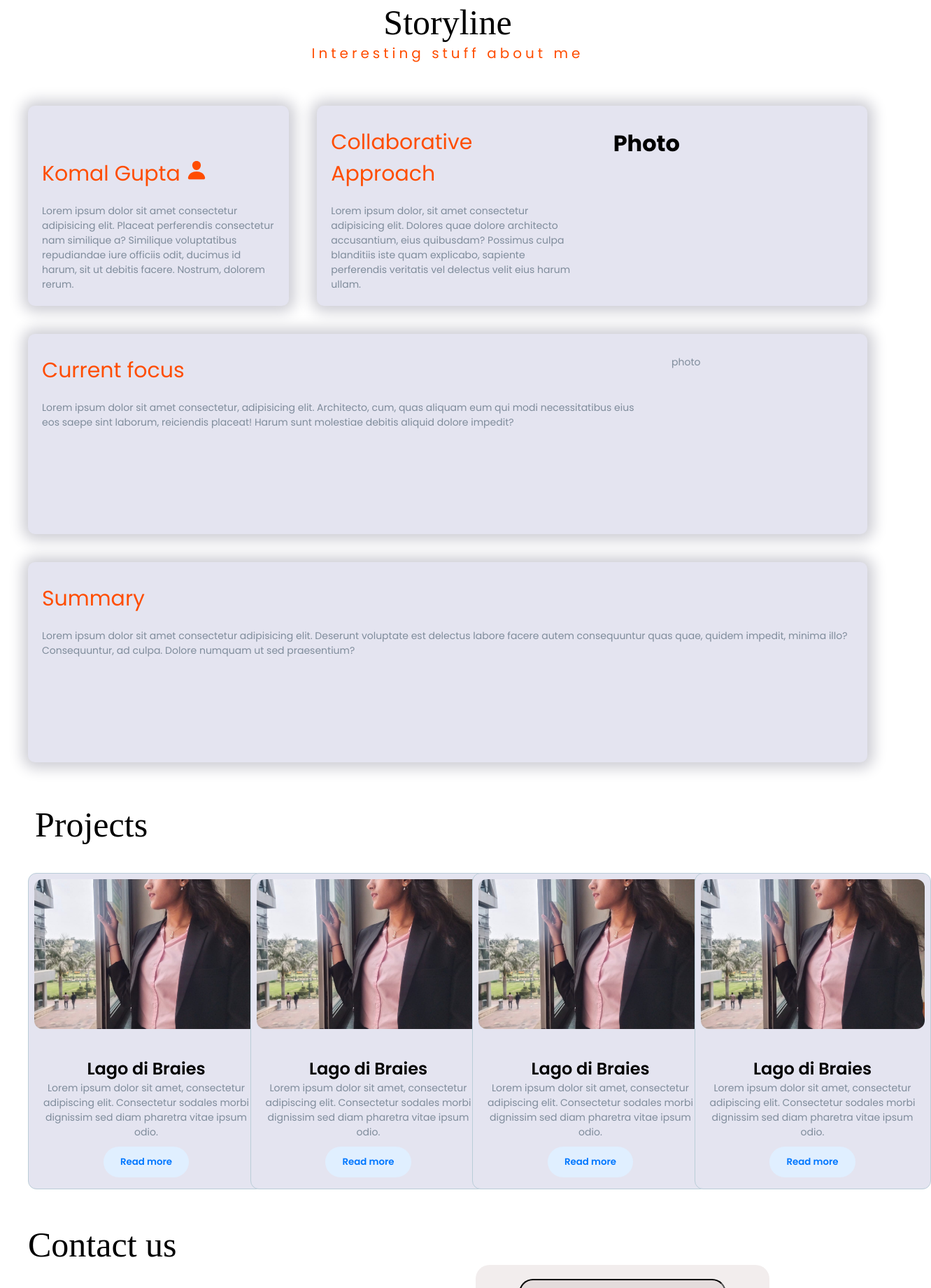
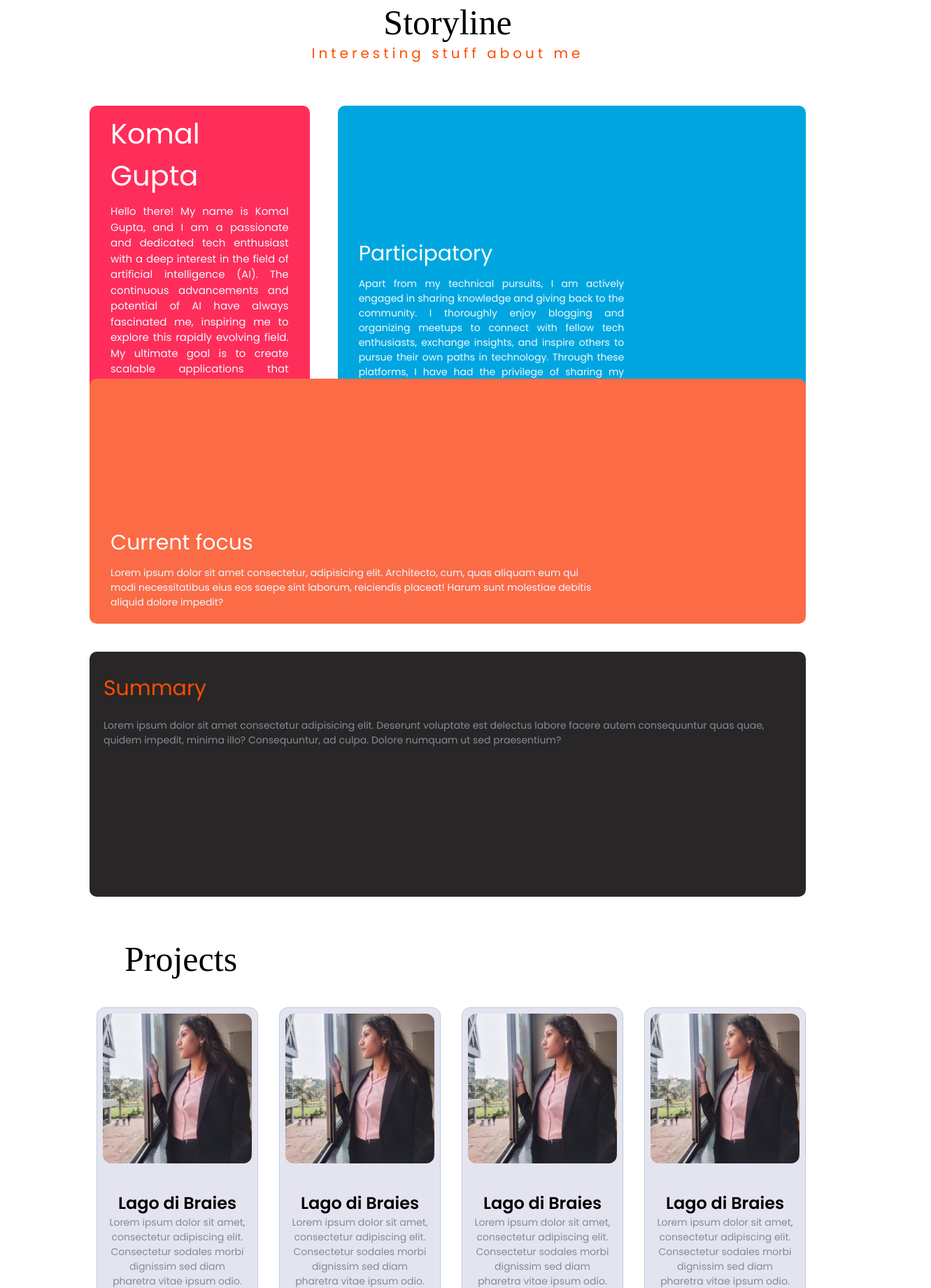
Before and after one commit to Komal-99/Komal-portfolio, a React (Vite) app: page / in a window 1280 px wide. Shown: the part 820-2660 px from the top of the page at 70% size, 1331 px wide, since content can reach past the window. Built offline with nearby package versions, Linux system fonts and the light colour scheme; a web font is replaced by a local one.

Commit message:
fix font:size

```diff
--- a/src/App.css
+++ b/src/App.css
@@ -0,0 +1,4 @@
+.container {
+    /* width: 80%; */
+    margin: 0 10vw;
+}
--- a/src/components/Aboutme/aboutme.css
+++ b/src/components/Aboutme/aboutme.css
@@ -25,82 +25,89 @@
     padding-bottom: 20px;
     padding-top: 20px;
     display: grid;
-    margin: 10px 40px;
+
 
 }
 .aboutme-section-row1{
-    /* height:100%; */
+    height:350px;
     grid-template-columns: repeat(3, minmax(0, 1fr));
     display: grid;
     gap: 40px;
 
 }
 .aboutme-section-row1-first {
-    background-color:rgb(228, 228, 240);
+    background-color:#ff2d59;
     display: flex;
     align-items: flex-end;
     border-radius: 10px;
 
-    box-shadow: 0.5px 0.5px 20px 8px rgb(205, 205, 212);
+    /* box-shadow: 0.5px 0.5px 20px 8px rgb(205, 205, 212); */
 
 }
 .aboutme-section-row1-first-text{
-    text-align: left;
+    text-align: justify;
     display: flex;
-    padding: 10px 20px;
+    padding: 10px 30px;
     flex-direction: column;
 
 }
 .aboutme-section-row1-first-text> h4{
-    color: rgb(255, 77, 0);
-    padding-bottom: 20px;
-    font-size: 30px;
+    color: white;
+    padding-bottom: 10px;
+    font-size: 40px;
     font-weight: 400;
 
 }
 .aboutme-section-row1-first-text p{
     padding-bottom: 10px;
+    font-size: 15px;
+    color: aliceblue;
 }
 .aboutme-section-row1-second {
-    background-color:rgb(228, 228, 240);
+    background-color:#00a6e0;
     border-radius: 10px;
     padding-top: 20px;
     grid-column: span 2 / span 2;
-    grid-template-columns: repeat(2, minmax(0, 1fr));
+    grid-template-columns: repeat(3, minmax(0, 1fr));
     display: grid;
-    box-shadow: 0.5px 0.5px 20px 8px rgb(205, 205, 212);
+    /* box-shadow: 0.5px 0.5px 20px 8px rgb(205, 205, 212); */
     gap: 20px;
 
 }
 .aboutme-section-row1-second div{
-    text-align: left;
+    text-align: justify;
+    grid-column: span 2 / span 2;
     display: flex;
-    padding: 10px 20px;
+    height: 100%;
+    justify-content: flex-end;
+    padding: 10px 30px;
     flex-direction: column;
 }
 .aboutme-section-row1-second h4 {
-    color: rgb(255, 77, 0);
-    padding-bottom: 20px;
+    color: white;
+    padding-bottom: 10px;
     font-size: 18px;
     font-size: 30px;
     font-weight: 400;
 }
 .aboutme-section-row1-second p{
     padding-bottom: 10px;
+    color: aliceblue;
+
 }
 .aboutme-section-row2{
     grid-template-columns: repeat(4, minmax(0, 1fr));
     display: grid;
-    box-shadow: 0.5px 0.5px 20px 8px rgb(205, 205, 212);
+    /* box-shadow: 0.5px 0.5px 20px 8px rgb(205, 205, 212); */
     border-radius: 10px;
-    background-color:rgb(228, 228, 240);
-    text-align: left;
+    background-color:#fb6b46;
+    text-align: justify;
     /* height:100%; */
     padding-top: 20px;
 }
 .aboutme-section-row2 h4{
-    color: rgb(255, 77, 0);
-    padding-bottom: 20px;
+    color: white;
+    padding-bottom: 10px;
     font-size: 18px;
     font-size: 30px;
     font-weight: 400;
@@ -108,7 +115,9 @@
 .aboutme-section-row2 div{
     text-align: left;
     display: flex;
-    padding: 10px 20px;
+    justify-content: flex-end;
+    font-size: 30px;
+    padding: 10px 30px;
     flex-direction: column;
 
 }
@@ -118,12 +127,13 @@
 }
 .aboutme-section-row2-text p{
     padding-bottom: 10px;
+    color:aliceblue
 }
 .aboutme-section-row3{
     border-radius: 10px;
-    background-color:rgb(228, 228, 240);
+    background-color:rgb(40, 38, 38);
     text-align: left;
-    box-shadow: 0.5px 0.5px 20px 8px rgb(205, 205, 212);
+    /* box-shadow: 0.5px 0.5px 20px 8px rgb(205, 205, 212); */
     padding-top: 20px;
 }
 .aboutme-section-row3 div{
@@ -178,7 +188,7 @@
         gap: 30px;
 }
     .aboutme-section-row1-first {
-        background-color:rgb(228, 228, 240);
+        background-color:rgb(40, 38, 38);
         display: flex;
         align-items: flex-end;
         border-radius: 10px;
@@ -204,7 +214,7 @@
         font-size: 12px;
     }
     .aboutme-section-row1-second {
-        background-color:rgb(228, 228, 240);
+        background-color:rgb(40, 38, 38);
         border-radius: 10px;
         grid-template-columns: 1fr;
         grid-template-rows: repeat(2, minmax(0, 1fr));
@@ -241,7 +251,7 @@
         display: grid;
         box-shadow: 0.5px 0.5px 20px 8px rgb(205, 205, 212);
         border-radius: 10px;
-        background-color:rgb(228, 228, 240);
+        background-color:rgb(40, 38, 38);
         text-align: left;
         height: 70vh;
         padding-top: 20px;
@@ -264,7 +274,7 @@
     }
     .aboutme-section-row3{
         border-radius: 10px;
-        background-color:rgb(228, 228, 240);
+        background-color:rgb(40, 38, 38);
         text-align: left;
         height: 80vh;
         box-shadow: 0.5px 0.5px 20px 8px rgb(205, 205, 212);
--- a/src/components/Aboutme/index.jsx
+++ b/src/components/Aboutme/index.jsx
@@ -1,6 +1,4 @@
-import React from "react";
 import "./aboutme.css";
-import {IoPerson} from "react-icons/io5";
 
 export default function AboutMe() {
   return (
@@ -12,28 +10,34 @@ export default function AboutMe() {
         <div className="aboutme-section-row1">
           <div className="aboutme-section-row1-first">
             <div className="aboutme-section-row1-first-text">
-              <h4 id='firsticon'>Komal Gupta <IoPerson/></h4>
+              <h4 id="firsticon">Komal Gupta</h4>
               <p>
-                Lorem ipsum dolor sit amet consectetur adipisicing elit. Placeat
-                perferendis consectetur nam similique a? Similique voluptatibus
-                repudiandae iure officiis odit, ducimus id harum, sit ut debitis
-                facere. Nostrum, dolorem rerum.
+                Hello there! My name is Komal Gupta, and I am a passionate and
+                dedicated tech enthusiast with a deep interest in the field of
+                artificial intelligence (AI). The continuous advancements and
+                potential of AI have always fascinated me, inspiring me to
+                explore this rapidly evolving field. My ultimate goal is to
+                create scalable applications that simplify everyday tasks and
+                make a positive impact on a global scale.
               </p>
             </div>
           </div>
           <div className="aboutme-section-row1-second">
             <div>
-              <h4>Collaborative Approach</h4>
+              <h4>Participatory</h4>
               <p>
-                Lorem ipsum dolor, sit amet consectetur adipisicing elit.
-                Dolores quae dolore architecto accusantium, eius quibusdam?
-                Possimus culpa blanditiis iste quam explicabo, sapiente
-                perferendis veritatis vel delectus velit eius harum ullam.
+                Apart from my technical pursuits, I am actively engaged in
+                sharing knowledge and giving back to the community. I thoroughly
+                enjoy blogging and organizing meetups to connect with fellow
+                tech enthusiasts, exchange insights, and inspire others to
+                pursue their own paths in technology. Through these platforms, I
+                have had the privilege of sharing my experiences and
+                contributing to the growth of the tech community. I firmly
+                believe in the power of collaboration and recognize its role in
+                driving innovation.
               </p>
             </div>
-            <div id='photo'>
-              <h1>Photo</h1>
-            </div>
+            {/* <div id="photo"></div> */}
           </div>
         </div>
         <div className="aboutme-section-row2">
@@ -46,23 +50,20 @@ export default function AboutMe() {
               debitis aliquid dolore impedit?
             </p>
           </div>
-          <div>
-            <p>photo</p>
-          </div>
+          <div>{/* <p>photo</p> */}</div>
         </div>
         <div className="aboutme-section-row3">
           <div>
-
-          <h4>Summary</h4>
-          <p>
-            Lorem ipsum dolor sit amet consectetur adipisicing elit. Deserunt
-            voluptate est delectus labore facere autem consequuntur quas quae,
-            quidem impedit, minima illo? Consequuntur, ad culpa. Dolore numquam
-            ut sed praesentium?
-          </p>
+            <h4>Summary</h4>
+            <p>
+              Lorem ipsum dolor sit amet consectetur adipisicing elit. Deserunt
+              voluptate est delectus labore facere autem consequuntur quas quae,
+              quidem impedit, minima illo? Consequuntur, ad culpa. Dolore
+              numquam ut sed praesentium?
+            </p>
           </div>
         </div>
       </div>
     </div>
-  )
+  );
 }
--- a/src/components/Home.jsx
+++ b/src/components/Home.jsx
@@ -1,16 +1,15 @@
-import React from 'react'
-import Hero from './Hero'
-import AboutMe from './Aboutme'
-import Projects from './Projects'
-import Contactus from './Contactus'
+import Hero from "./Hero";
+import AboutMe from "./Aboutme";
+import Projects from "./Projects";
+import Contactus from "./Contactus";
 
 export default function Home() {
   return (
-    <>
-    <Hero/>
-    <AboutMe/>
-    <Projects/>
-    <Contactus/>
-    </>
-  )
+    <div className="container">
+      <Hero />
+      <AboutMe />
+      <Projects />
+      <Contactus />
+    </div>
+  );
 }
--- a/src/components/Projects/index.jsx
+++ b/src/components/Projects/index.jsx
@@ -1,53 +1,56 @@
-import React from "react";
 import "./projects.css";
 export default function Projects() {
   return (
     <div className="project">
       <h1>Projects</h1>
       <div className="cards">
-      <div className="card1">
+        <div className="card">
           <img src="public\pic.jpg" alt="pic1" />
           <div className="card__details">
             <div className="name">Lago di Braies</div>
             <p>
-            Lorem ipsum dolor sit amet, consectetur adipiscing elit. Consectetur
-            sodales morbi dignissim sed diam pharetra vitae ipsum odio.
+              Lorem ipsum dolor sit amet, consectetur adipiscing elit.
+              Consectetur sodales morbi dignissim sed diam pharetra vitae ipsum
+              odio.
             </p>
 
             <button>Read more</button>
           </div>
         </div>
-      <div className="card2">
+        <div className="card">
           <img src="public\pic.jpg" alt="pic1" />
           <div className="card__details">
             <div className="name">Lago di Braies</div>
             <p>
-            Lorem ipsum dolor sit amet, consectetur adipiscing elit. Consectetur
-            sodales morbi dignissim sed diam pharetra vitae ipsum odio.
+              Lorem ipsum dolor sit amet, consectetur adipiscing elit.
+              Consectetur sodales morbi dignissim sed diam pharetra vitae ipsum
+              odio.
             </p>
 
             <button>Read more</button>
           </div>
         </div>
-      <div className="card3">
+        <div className="card">
           <img src="public\pic.jpg" alt="pic1" />
           <div className="card__details">
             <div className="name">Lago di Braies</div>
             <p>
-            Lorem ipsum dolor sit amet, consectetur adipiscing elit. Consectetur
-            sodales morbi dignissim sed diam pharetra vitae ipsum odio.
+              Lorem ipsum dolor sit amet, consectetur adipiscing elit.
+              Consectetur sodales morbi dignissim sed diam pharetra vitae ipsum
+              odio.
             </p>
 
             <button>Read more</button>
           </div>
         </div>
-      <div className="card4">
+        <div className="card">
           <img src="public\pic.jpg" alt="pic1" />
           <div className="card__details">
             <div className="name">Lago di Braies</div>
             <p>
-            Lorem ipsum dolor sit amet, consectetur adipiscing elit. Consectetur
-            sodales morbi dignissim sed diam pharetra vitae ipsum odio.
+              Lorem ipsum dolor sit amet, consectetur adipiscing elit.
+              Consectetur sodales morbi dignissim sed diam pharetra vitae ipsum
+              odio.
             </p>
 
             <button>Read more</button>
--- a/src/components/Projects/projects.css
+++ b/src/components/Projects/projects.css
@@ -4,6 +4,7 @@
 .cards{
     grid-template-columns: repeat(4, minmax(0, 1fr));
     display: grid;
+    gap: 30px;
 }
 .cards >div:hover {
     box-shadow: 0 8px 16px 0 rgba(0,0,0,0.2);
@@ -16,20 +17,19 @@
     margin-top: 40px;
     margin-left:40px ;
 }
-.card1 {
+.card {
     background-color:rgb(228, 228, 240);
     border: 1px solid #bacdd8;
     padding: 8px;
     grid-column: span 1 / span 1;
     border-radius: 12px;
-    width: 40vh;
+    width: auto;
     height: auto;
     align-items: center;
-    margin-left: 30px;
-    margin-right: 30px;
+
     margin-top: 40px;
 }
-.card1 img{
+.card img{
     border-radius: 12px;
     width: 100%;
     height: 214px;
@@ -40,63 +40,7 @@
     padding: 16px 8px 8px 8px;
     text-align: center;
 }
-.card2 {
-    background-color:rgb(228, 228, 240);
-    border: 1px solid #bacdd8;
-    padding: 8px;
-    grid-column: span 1 / span 1;
-    border-radius: 12px;
-    width: 40vh;
-    height: auto;
-    align-items: center;
-    margin-left: 30px;
-    margin-right: 30px;
-    margin-top: 40px;
-  }
-.card2 img{
-    border-radius: 12px;
-    height: 214px;
-    width: 100%;
-    object-fit: cover;
-}
-.card3 {
-    background-color:rgb(228, 228, 240);
-    border: 1px solid #bacdd8;
-    padding: 8px;
-    grid-column: span 1 / span 1;
-    border-radius: 12px;
-    width: 40vh;
-    height: auto;
-    align-items: center;
-    margin-left: 30px;
-    margin-right: 30px;
-    margin-top: 40px;
-  }
-.card3 img{
-    border-radius: 12px;
-    height: 214px;
-    object-fit: cover;
-    width: 100%;
-}
-.card4 {
-    background-color:rgb(228, 228, 240);
-    border: 1px solid #bacdd8;
-    padding: 8px;
-    grid-column: span 1 / span 1;
-    border-radius: 12px;
-    width: 40vh;
-    height: auto;
-    align-items: center;
-    margin-left: 30px;
-    margin-right: 30px;;
-    margin-top: 40px;
-  }
-.card4 img{
-    border-radius: 12px;
-    height: 214px;
-    width: 100%;
-    object-fit: cover;
-}
+
 .name {
     font-size: 24px;
     font-weight: 600;
@@ -140,7 +84,7 @@ button {
         margin-top: 10px;
         margin-left:40px ;
     }
-    .card1 {
+    .card {
         background-color:rgb(228, 228, 240);
         border: 1px solid #bacdd8;
         padding: 8px;
@@ -153,7 +97,7 @@ button {
         margin-right: 30px;
         margin-top: 40px;
     }
-    .card1 img{
+    .card img{
         border-radius: 12px;
         width: 100%;
         height: 214px;
@@ -164,63 +108,7 @@ button {
         padding: 16px 8px 8px 8px;
         text-align: center;
     }
-    .card2 {
-        background-color:rgb(228, 228, 240);
-        border: 1px solid #bacdd8;
-        padding: 8px;
-        grid-column: span 1 / span 1;
-        border-radius: 12px;
-        width: auto;
-        height: auto;
-        align-items: center;
-        margin-left: 30px;
-        margin-right: 30px;
-        margin-top: 40px;
-    }
-    .card2 img{
-        border-radius: 12px;
-        width: 100%;
-        height: 214px;
-        object-fit: cover;
-    }
-    .card3 {
-        background-color:rgb(228, 228, 240);
-        border: 1px solid #bacdd8;
-        padding: 8px;
-        grid-column: span 1 / span 1;
-        border-radius: 12px;
-        width: auto;
-        height: auto;
-        align-items: center;
-        margin-left: 30px;
-        margin-right: 30px;
-        margin-top: 40px;
-    }
-    .card3 img{
-        border-radius: 12px;
-        width: 100%;
-        height: 214px;
-        object-fit: cover;
-    }
-    .card4 {
-        background-color:rgb(228, 228, 240);
-        border: 1px solid #bacdd8;
-        padding: 8px;
-        grid-column: span 1 / span 1;
-        border-radius: 12px;
-        width: auto;
-        height: auto;
-        align-items: center;
-        margin-left: 30px;
-        margin-right: 30px;
-        margin-top: 40px;
-    }
-    .card4 img{
-        border-radius: 12px;
-        width: 100%;
-        height: 214px;
-        object-fit: cover;
-    }
+
     .name {
         font-size: 14px;
         font-weight: 600;
```
Also changed, not shown: index.html (line endings or trailing spaces). Lines whose indentation alone changed are shown as unchanged.
